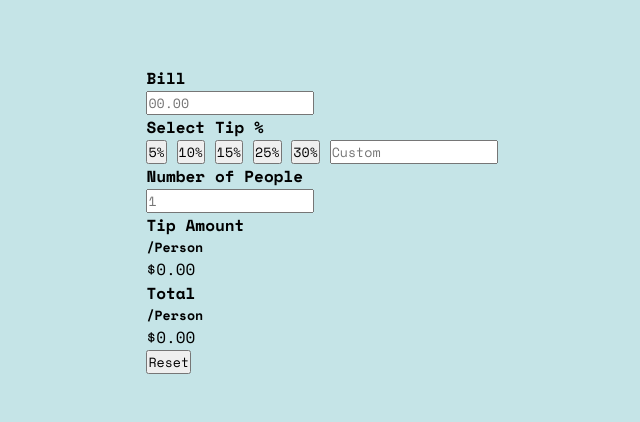
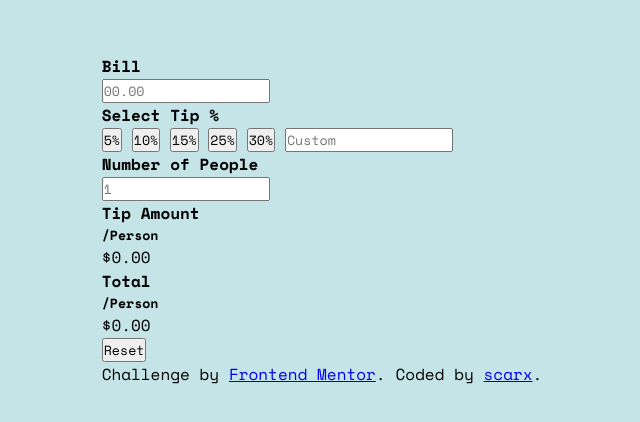
Before and after one commit to scarx2001/hello-websites, a plain HTML site: page index.html in a window 1280 px wide. Shown: the part 180-602 px from the top of the page, without its empty margins (318-958 px from the left). Drawn offline with nearby package versions, Linux system fonts and the light colour scheme.

Commit message:
attribution

```diff
--- a/index.html
+++ b/index.html
@@ -58,7 +58,10 @@
 
       <button class="reset">Reset</button>
     </div>
-
+    <div class="attribution">
+      Challenge by <a href="https://www.frontendmentor.io?ref=challenge" target="_blank">Frontend Mentor</a>.
+      Coded by <a href="https://github.com/scarx2001" target="_blank">scarx</a>.
+    </div>
 
 
   </main>
```
